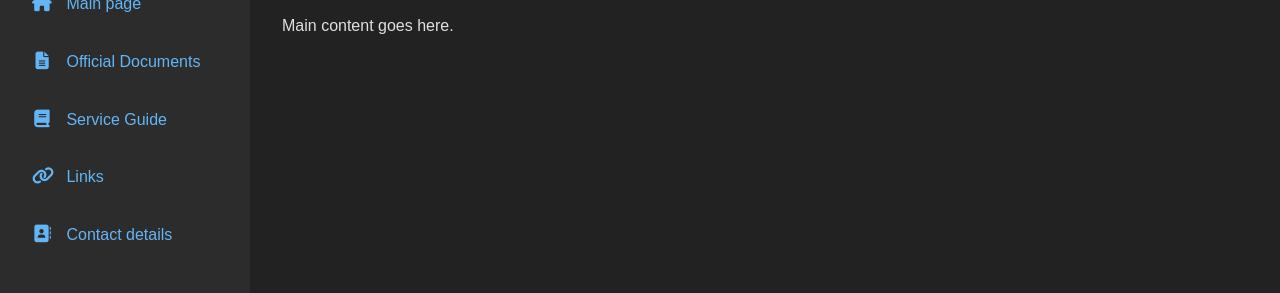
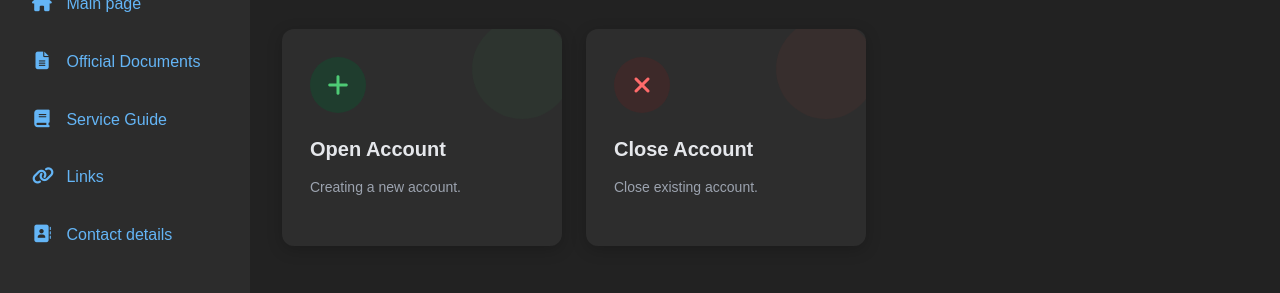
Before and after one commit to AbdullaAlmarzooq/Knowledge_hub, a plain HTML site: page Official_documents.html in a window 1280 px wide. Both pictures are taken after a click on the button "Dark Mode". Shown: the part 211-504 px from the top of the page. Drawn offline with Linux system fonts and the light colour scheme.

Commit message:
cards added in offical documents

```diff
--- a/Official_documents.html
+++ b/Official_documents.html
@@ -6,6 +6,7 @@
     <title>Offical Documents - Knowledge Hub</title>
     <link rel="stylesheet" href="styles.css">
     <link rel="stylesheet" href="darkmode.css">
+    <link rel="stylesheet" href="cards.css">
     <link rel="stylesheet" href="https://cdnjs.cloudflare.com/ajax/libs/font-awesome/6.4.0/css/all.min.css">
     <script src="Scripts.js"></script>
     <script src="navbar.js" defer></script>
@@ -32,7 +33,26 @@
 
             <div class="Main">
                 <h1>Offical Documents</h1>
-                <p>Main content goes here.</p>
+                <div class="card-container">
+                    <!-- Open Account Card -->
+                    <div class="card">
+                        <div class="card-decoration open"></div>
+                        <div class="card-icon open">
+                            <i class="fas fa-plus"></i>
+                        </div>
+                        <h3 class="card-title">Open Account</h3>
+                        <p class="card-description">Creating a new account.</p>
+                    </div>
+
+                    <!-- Close Account Card -->
+                    <div class="card">
+                        <div class="card-decoration close"></div>
+                        <div class="card-icon close">
+                            <i class="fas fa-times"></i>
+                        </div>
+                        <h3 class="card-title">Close Account</h3>
+                        <p class="card-description">Close  existing account.</p>
+                    </div>
             </div>
         </div>
     </div>
--- /dev/null
+++ b/cards.css
@@ -0,0 +1,158 @@
+        /* Card container styles */
+        .card-container {
+            display: flex;
+            flex-wrap: wrap;
+            gap: 24px;
+            margin-top: 32px;
+        }
+
+        /* Card styles */
+        .card {
+            background-color: #ffffff;
+            border-radius: 12px;
+            box-shadow: 0 4px 16px rgba(0, 0, 0, 0.08);
+            padding: 28px;
+            width: 280px;
+            transition: all 0.3s ease;
+            cursor: pointer;
+            position: relative;
+            overflow: hidden;
+        }
+
+        .dark-mode .card {
+            background-color: #2d2d2d;
+            box-shadow: 0 4px 16px rgba(0, 0, 0, 0.2);
+        }
+
+        .card:hover {
+            transform: translateY(-5px);
+            box-shadow: 0 8px 24px rgba(0, 0, 0, 0.12);
+        }
+
+        /* Card icon */
+        .card-icon {
+            background-color: #f0f7ff;
+            color: #1a73e8;
+            width: 56px;
+            height: 56px;
+            border-radius: 50%;
+            display: flex;
+            align-items: center;
+            justify-content: center;
+            margin-bottom: 20px;
+            font-size: 24px;
+        }
+
+        .card-icon.open {
+            background-color: #e6f7ed;
+            color: #34a853;
+        }
+
+        .card-icon.close {
+            background-color: #fce8e6;
+            color: #ea4335;
+        }
+
+        .dark-mode .card-icon {
+            background-color: #2b3a4b;
+        }
+
+        .dark-mode .card-icon.open {
+            background-color: #1f3d2e;
+            color: #4eca75;
+        }
+
+        .dark-mode .card-icon.close {
+            background-color: #3d2929;
+            color: #ff6b6b;
+        }
+
+        /* Card title */
+        .card-title {
+            font-size: 20px;
+            font-weight: 600;
+            margin-bottom: 12px;
+            color: #1f2937;
+        }
+
+        .dark-mode .card-title {
+            color: #e5e7eb;
+        }
+
+        /* Card description */
+        .card-description {
+            font-size: 14px;
+            color: #6b7280;
+            line-height: 1.5;
+            margin-bottom: 20px;
+        }
+
+        .dark-mode .card-description {
+            color: #9ca3af;
+        }
+
+        /* Card button */
+        .card-button {
+            display: inline-flex;
+            align-items: center;
+            padding: 8px 16px;
+            background-color: #1a73e8;
+            color: white;
+            border-radius: 6px;
+            text-decoration: none;
+            font-size: 14px;
+            font-weight: 500;
+            transition: all 0.2s ease;
+        }
+
+        .card-button:hover {
+            background-color: #0d62cf;
+        }
+
+        .card-button.open {
+            background-color: #34a853;
+        }
+
+        .card-button.open:hover {
+            background-color: #2d9249;
+        }
+
+        .card-button.close {
+            background-color: #ea4335;
+        }
+
+        .card-button.close:hover {
+            background-color: #d33426;
+        }
+
+        /* Card decoration */
+        .card-decoration {
+            position: absolute;
+            top: -10px;
+            right: -10px;
+            width: 100px;
+            height: 100px;
+            background-color: rgba(26, 115, 232, 0.05);
+            border-radius: 50%;
+            z-index: 0;
+        }
+
+        .dark-mode .card-decoration {
+            background-color: rgba(255, 255, 255, 0.03);
+        }
+
+        .card-decoration.open {
+            background-color: rgba(52, 168, 83, 0.05);
+        }
+
+        .dark-mode .card-decoration.open {
+            background-color: rgba(52, 168, 83, 0.05);
+        }
+
+        .card-decoration.close {
+            background-color: rgba(234, 67, 53, 0.05);
+        }
+
+        .dark-mode .card-decoration.close {
+            background-color: rgba(234, 67, 53, 0.05);
+        }
```
